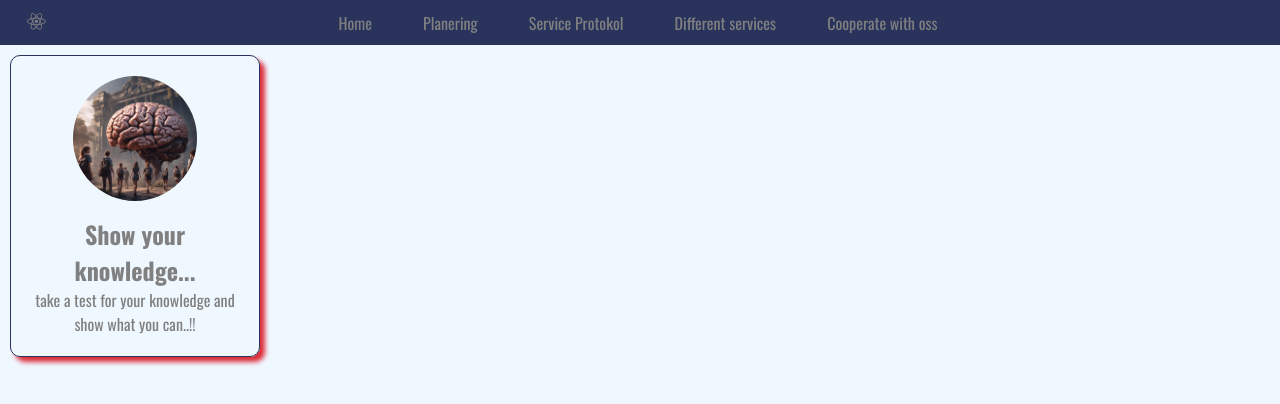
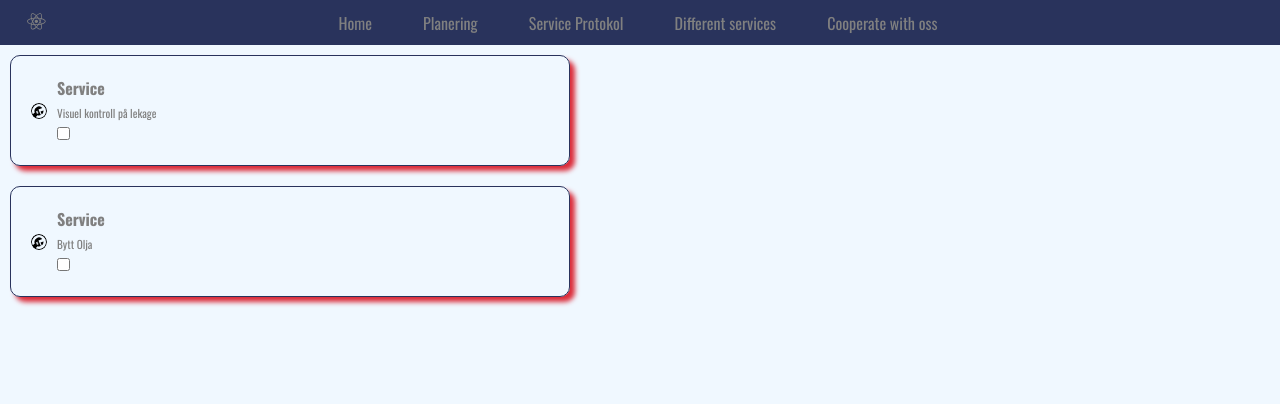
Before and after one commit to Lucifer87878/sevice-verkstad, a React (Vite) app: page / in a window 1280 px wide. Shown: the top 404 px of the page. Built offline with nearby package versions, Linux system fonts and the light colour scheme.

Commit message:
ändrade upp lägg av Card händelse

```diff
--- a/src/components/Cards/Card.tsx
+++ b/src/components/Cards/Card.tsx
@@ -1,15 +1,62 @@
-import CardPic1 from "../img/Card1.jpg";
+import { useState } from 'react';
 import './Cards.scss';
+import { BsWrenchAdjustableCircle } from 'react-icons/bs';
 
 function Card() {
+    // Skapa separata tillstånd för varje kort
+    const [isChecked1, setIsChecked1] = useState(false);
+    const [isChecked2, setIsChecked2] = useState(false);
+
+    // Hantera klickhändelsen för första kortets kryssruta
+    const handleCheckboxChange1 = () => {
+        setIsChecked1(!isChecked1);
+    };
+
+    // Hantera klickhändelsen för andra kortets kryssruta
+    const handleCheckboxChange2 = () => {
+        setIsChecked2(!isChecked2);
+    };
+
+    // Funktion för att hantera klickhändelsen för klickområdet runt kryssrutan
+    const handleCardClick = (cardNumber: number) => {
+        if (cardNumber === 1) {
+            setIsChecked1(!isChecked1);
+        } else if (cardNumber === 2) {
+            setIsChecked2(!isChecked2);
+        }
+    };
+
     return (
-        <section className="card">
-            <div>
-                <img className="cardPic" src={CardPic1} alt="Profile Picture" />
-                <h2 className="card-title">Show your knowledge...</h2>
-                <p className="card-text">take a test for your knowledge and show what you can..!!</p>
-            </div>
-        </section>
+        <div className="card-container">
+            <section className={`card ${isChecked1 ? 'checked' : ''}`} onClick={() => handleCardClick(1)}>
+                <div className="card-content">
+                    <BsWrenchAdjustableCircle className="cardicon" />
+                    <div className="text-content">
+                        <h2 className="card-title">Service</h2>
+                        <p className="card-text">Visuel kontroll på lekage</p>
+                        <input
+                            type="checkbox"
+                            checked={isChecked1}
+                            onChange={handleCheckboxChange1}
+                        />
+                    </div>
+                </div>
+            </section>
+            <section className={`card ${isChecked2 ? 'checked' : ''}`} onClick={() => handleCardClick(2)}>
+                <div className="card-content">
+                    <BsWrenchAdjustableCircle className="cardicon" />
+                    <div className="text-content">
+                        <h2 className="card-title">Service</h2>
+                        <p className="card-text">Bytt Olja</p>
+                        <input
+                            type="checkbox"
+                            checked={isChecked2}
+                            onChange={handleCheckboxChange2}
+                        />
+                    </div>
+                </div>
+            </section>
+        </div>
     );
 }
 
--- a/src/components/Cards/Cards.scss
+++ b/src/components/Cards/Cards.scss
@@ -1,31 +1,54 @@
 @import "../Scss/variables/colors";
+
+.card-container {
+  display: flex;
+  flex-direction: column; /* Placera korten under varandra */
+}
+
 .card {
   border: 1px solid $--mainColor;
   border-radius: 10px;
   box-shadow: 5px 5px 5px $--secenderyColor;
   padding: 20px;
   margin: 10px;
-  text-align: center;
-  max-width: 250px;
-  display: inline-block;
+  max-width: 35rem;
 
-  .cardPic {
-    border-radius: 10px;
-    text-align: center;
-    max-width: 60%;
-    height: auto;
-    border-radius: 50%;
-    margin-bottom: 10px;
+  &-content {
+    display: flex;
+    align-items: center; /* Centrera innehållet vertikalt */
   }
 
-  .card-title {
+  &icon {
+    border-radius: 10px;
+    max-width: 2rem;
+    height: 25%;
+    margin-right: 10px;
+  }
+
+  &-text-content {
+    display: flex;
+    flex-direction: column; /* Lägg till innehållet i en kolumn */
+  }
+
+  &-title {
     font-family: "Oswald";
     margin: 0;
     color: $--textColor;
+    font-size: 1rem;
   }
 
-  .card-text {
+  &-text {
     font-family: "Oswald";
     color: $--textColor;
+    font-size: 0.7rem;
+    margin-top: 5px; /* Lägg till lite utrymme mellan titel och text */
+  }
+
+  input[type="checkbox"] {
+    margin-top: 5px; /* Justera avståndet mellan texten och kryssrutan */
   }
 }
+
+.checked .card {
+  background-color: rgba(70, 231, 70, 0.689); /* Ändra bakgrundsfärgen när kryssrutan är markerad */
+}
```
